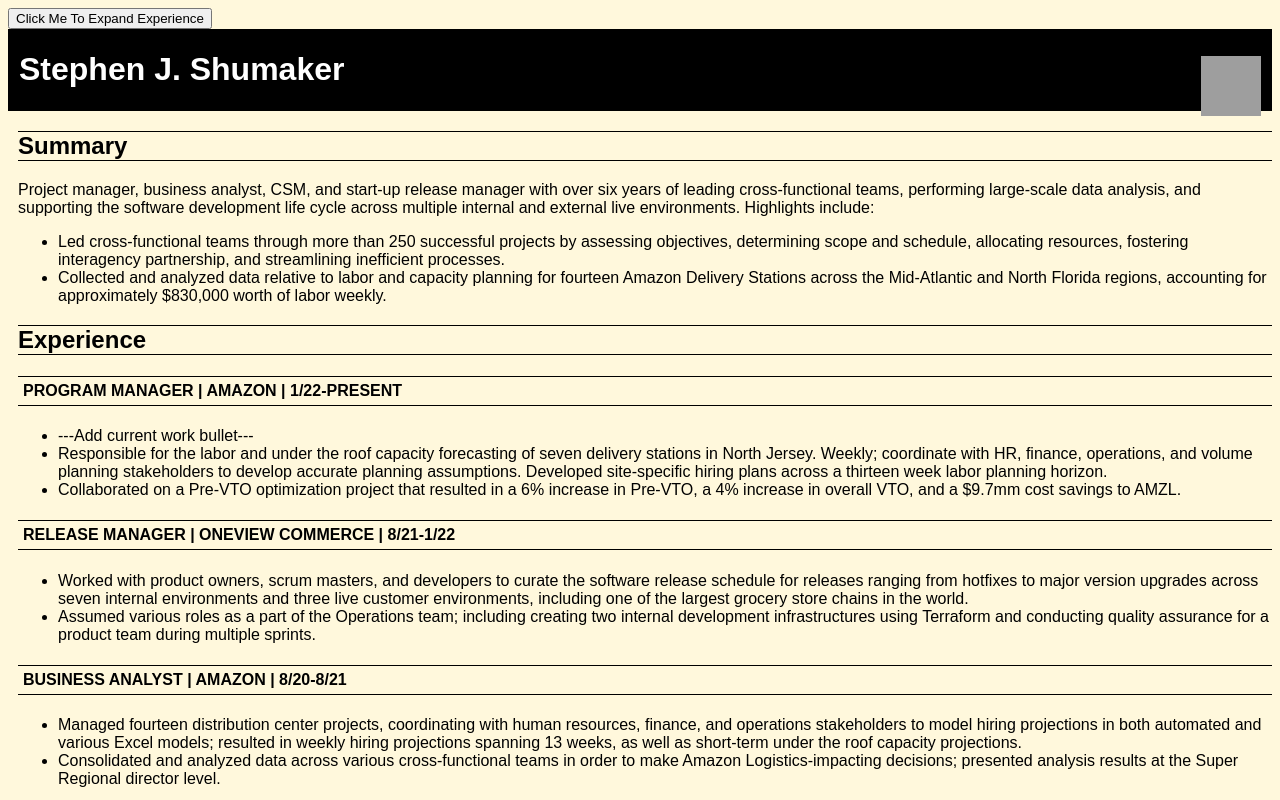
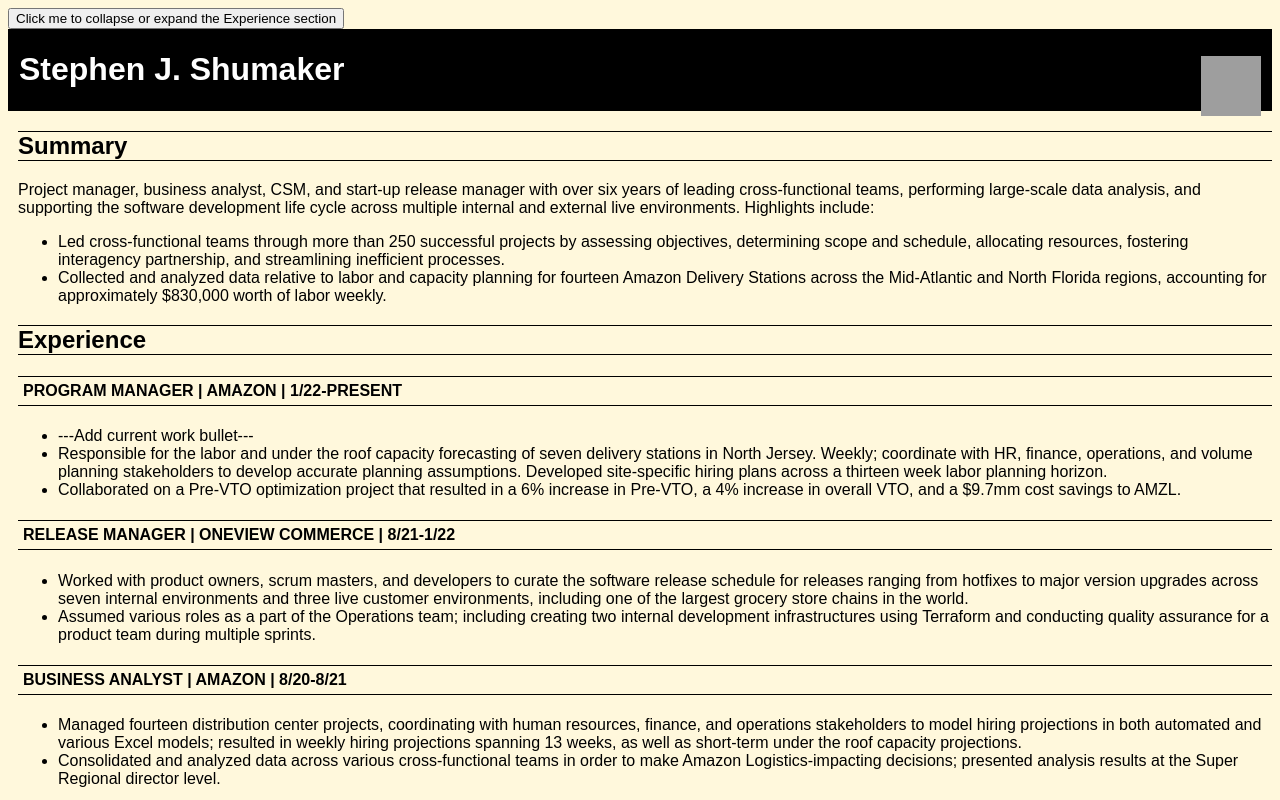
Before and after one commit to steveshumaker/steveshumaker.github.io, a plain HTML site: page index.html in a window 1280 px wide. Shown: the top 800 px of the page. Drawn offline with Linux system fonts and the light colour scheme; grey boxes are pictures that could not be loaded.

Commit message:
Update index.html

```diff
--- a/index.html
+++ b/index.html
@@ -9,7 +9,7 @@
 
 <body>
 
-  <button onclick="hideThing()">Click Me To Expand Experience</button>
+  <button onclick="hideThing()">Click me to collapse or expand the Experience section</button>
 
   <div class="header" id="header1">
     <h1>Stephen J. Shumaker<img style="float: right; padding: 5px 10px 15px 5px" src="https://media-exp1.licdn.com/dms/image/C4D03AQGuUj44b1Z1Kw/profile-displayphoto-shrink_800_800/0/1601506622399?e=1672272000&v=beta&t=R7deNB8oSKkyUcYJHSbILa_ziI0f6RKptMmIFYXtimo" alt="LI Headshot" height="60" width="60"/></h1>
```
